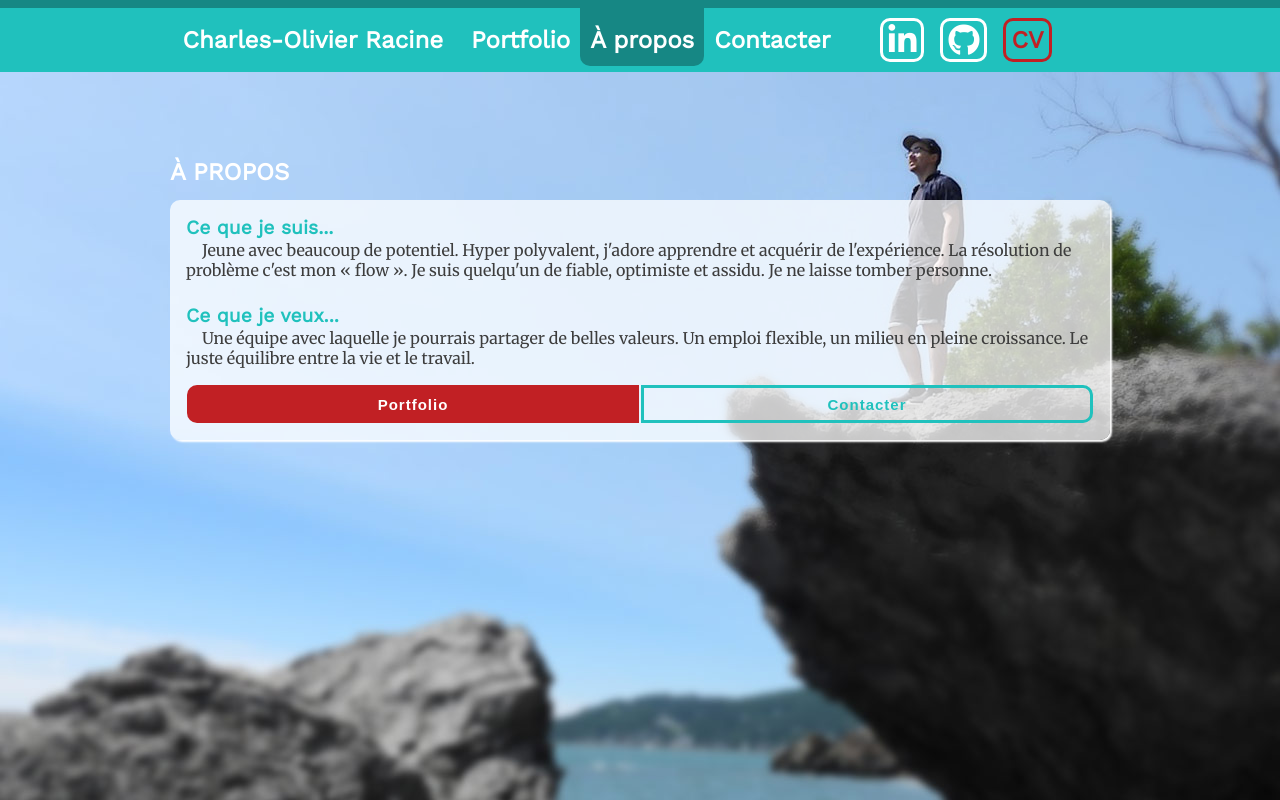
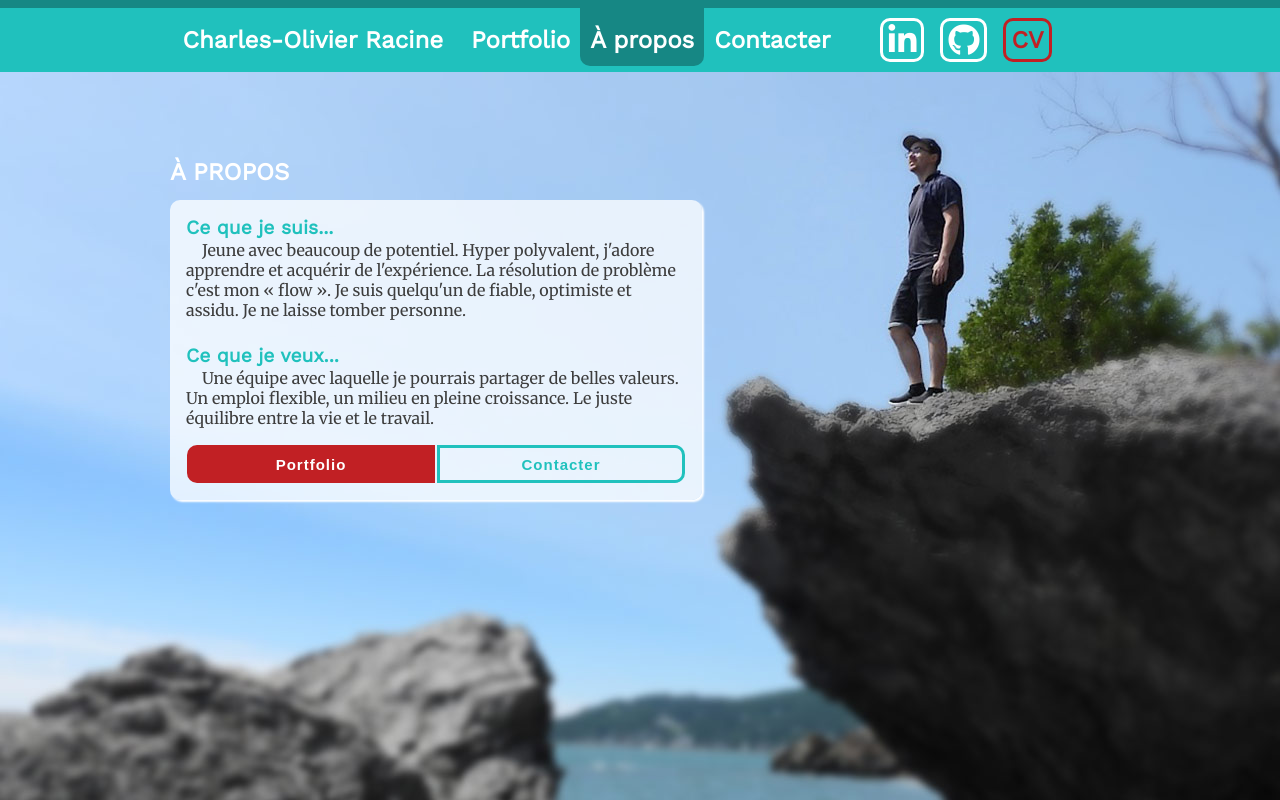
Before and after one commit to charloracine/pfolio-racc, a React (Create React App) app: page /about in a window 1280 px wide. Built offline with nearby package versions, Linux system fonts and the light colour scheme.

Commit message:
maxwidth pour les cards homepage about et contact

```diff
--- a/src/components/Card/Card.js
+++ b/src/components/Card/Card.js
@@ -17,8 +17,10 @@ export const Card = styled.div`
   flex-direction: column;
   justify-content: center;
   justify-content: ${(props) => props.justify};
+  &.infos{
+    max-width: 500px;
+  }
   @media ${device.laptop} {
-
     &.detail {
       max-width: 800px;
     }
--- a/src/components/Pages/About.js
+++ b/src/components/Pages/About.js
@@ -28,6 +28,7 @@ const About = ({ endroit, setEndroit }) => {
           textColor={
             width >= parseInt(size.laptop) ? colors.white : colors.dark
           }
+          className="infos"
         >
           <Column dir="column">
             <TypoH2 color={colors.primary}>Ce que je suis...</TypoH2>
--- a/src/components/Pages/Contact.js
+++ b/src/components/Pages/Contact.js
@@ -30,6 +30,7 @@ const Contact = ({ setEndroit }) => {
           textColor={
             width >= parseInt(size.laptop) ? colors.white : colors.dark
           }
+          className="infos"
         >
           <Column dir="column">
             <TypoH2 color={colors.primary}>Adresse électronique</TypoH2>
--- a/src/components/Pages/Homepage.js
+++ b/src/components/Pages/Homepage.js
@@ -28,6 +28,7 @@ const Homepage = ({ endroit, setEndroit }) => {
             width >= parseInt(size.laptop) ? colors.white : colors.dark
           }
           pd={width >= parseInt(size.laptop) && "0 1em 0 0"}
+          className="infos"
         >
           <Column dir="column" size="1">
             {width >= parseInt(size.laptop) ? (
```
